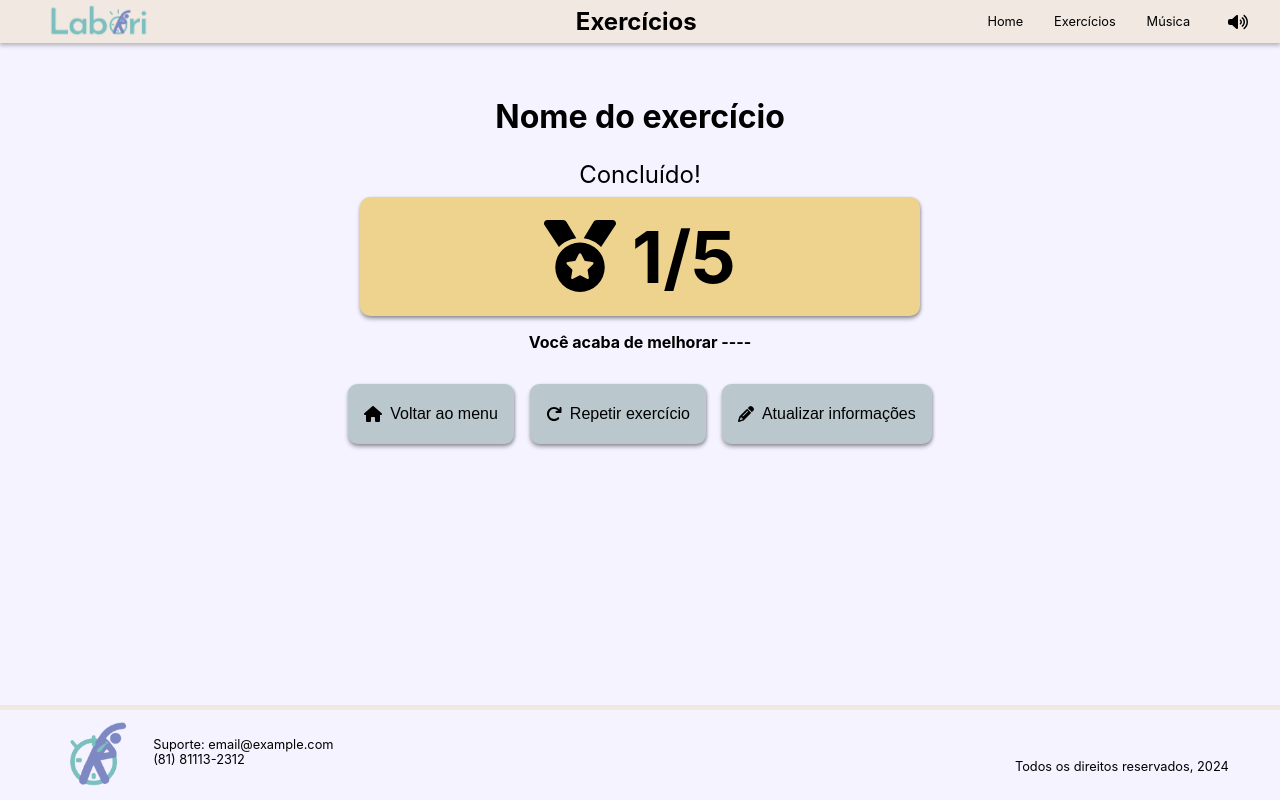
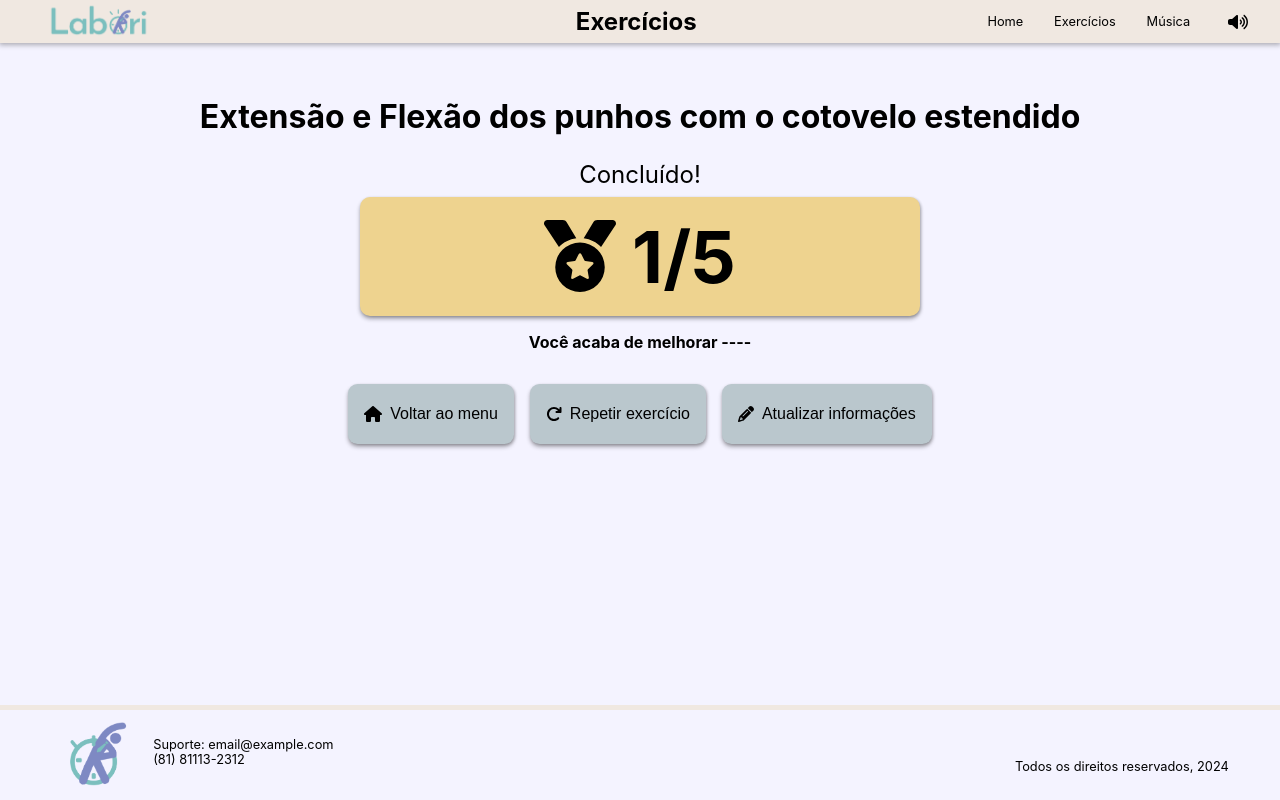
Before and after one commit to pedrobslima/projetao_2024.1_saude, a React (Create React App) app in the folder frontend/: page /exercicio/1/1/completo in a window 1280 px wide. Built offline with nearby package versions, Linux system fonts and the light colour scheme.

Commit message:
update exercise completed page title

```diff
--- a/frontend/src/pages/Exercicio/ExerciseCompletePage.jsx
+++ b/frontend/src/pages/Exercicio/ExerciseCompletePage.jsx
@@ -3,12 +3,7 @@ import styles from "./ExerciseCompletePage.module.css";
 
 import { FontAwesomeIcon } from "@fortawesome/react-fontawesome";
 import { useNavigate } from "react-router-dom";
-import {
-  faPencilAlt,
-  faRedo,
-  faHome,
-  faMedal,
-} from "@fortawesome/free-solid-svg-icons";
+import { faPencilAlt, faRedo, faHome, faMedal } from "@fortawesome/free-solid-svg-icons";
 
 const ExerciseCompletePage = () => {
   const navigate = useNavigate();
@@ -23,7 +18,7 @@ const ExerciseCompletePage = () => {
 
   return (
     <div className={styles.container}>
-      <h1 className={styles.title}>Nome do exercício</h1>
+      <h1 className={styles.title}>Extensão e Flexão dos punhos com o cotovelo estendido</h1>
       <p className={styles.subtitle}>Concluído!</p>
       <div className={styles.scoreContainer}>
         <FontAwesomeIcon icon={faMedal} className={styles.scoreIcon} />
@@ -31,17 +26,11 @@ const ExerciseCompletePage = () => {
       </div>
       <p className={styles.improvement}>Você acaba de melhorar ----</p>
       <div className={styles.buttons}>
-        <button
-          className={styles.button}
-          onClick={() => handleMenuButtonClick()}
-        >
+        <button className={styles.button} onClick={() => handleMenuButtonClick()}>
           <FontAwesomeIcon icon={faHome} />
           Voltar ao menu
         </button>
-        <button
-          className={styles.button}
-          onClick={() => handleRepeatButtonClick()}
-        >
+        <button className={styles.button} onClick={() => handleRepeatButtonClick()}>
           <FontAwesomeIcon icon={faRedo} />
           Repetir exercício
         </button>
```
